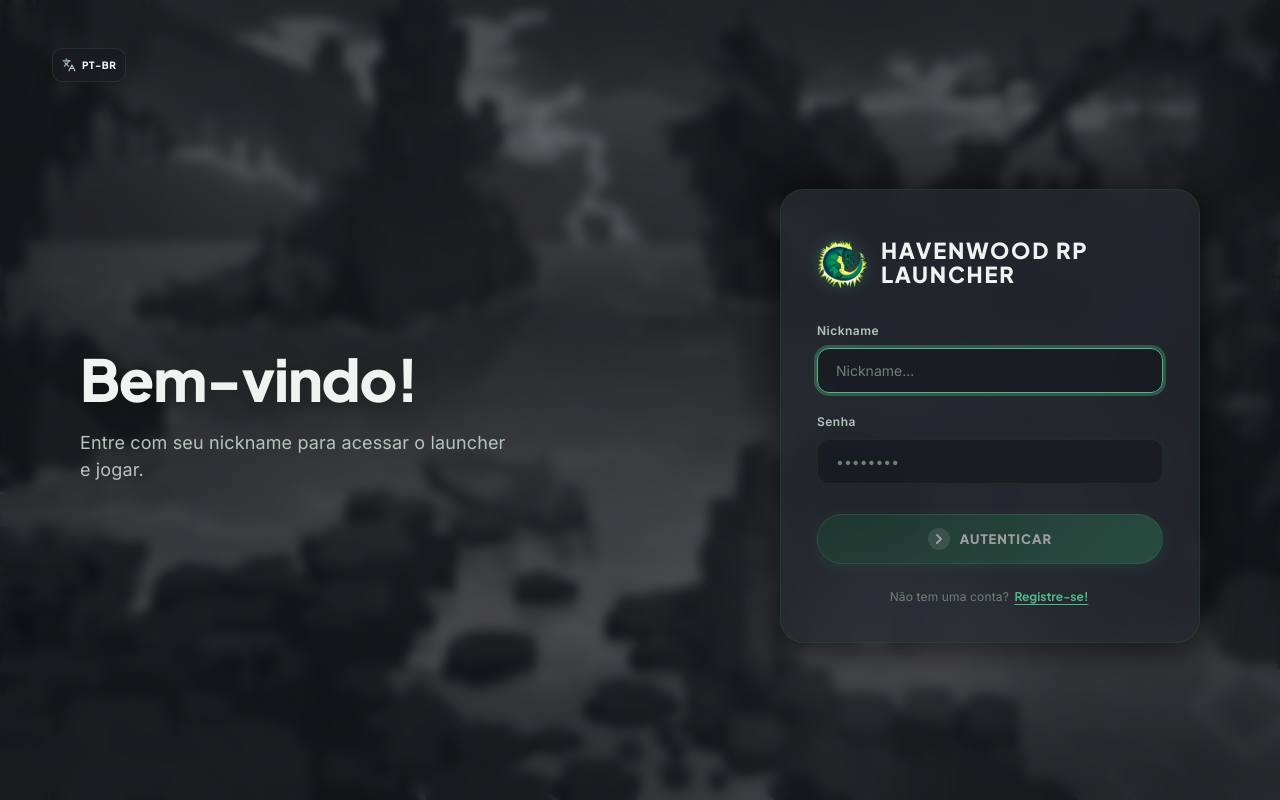
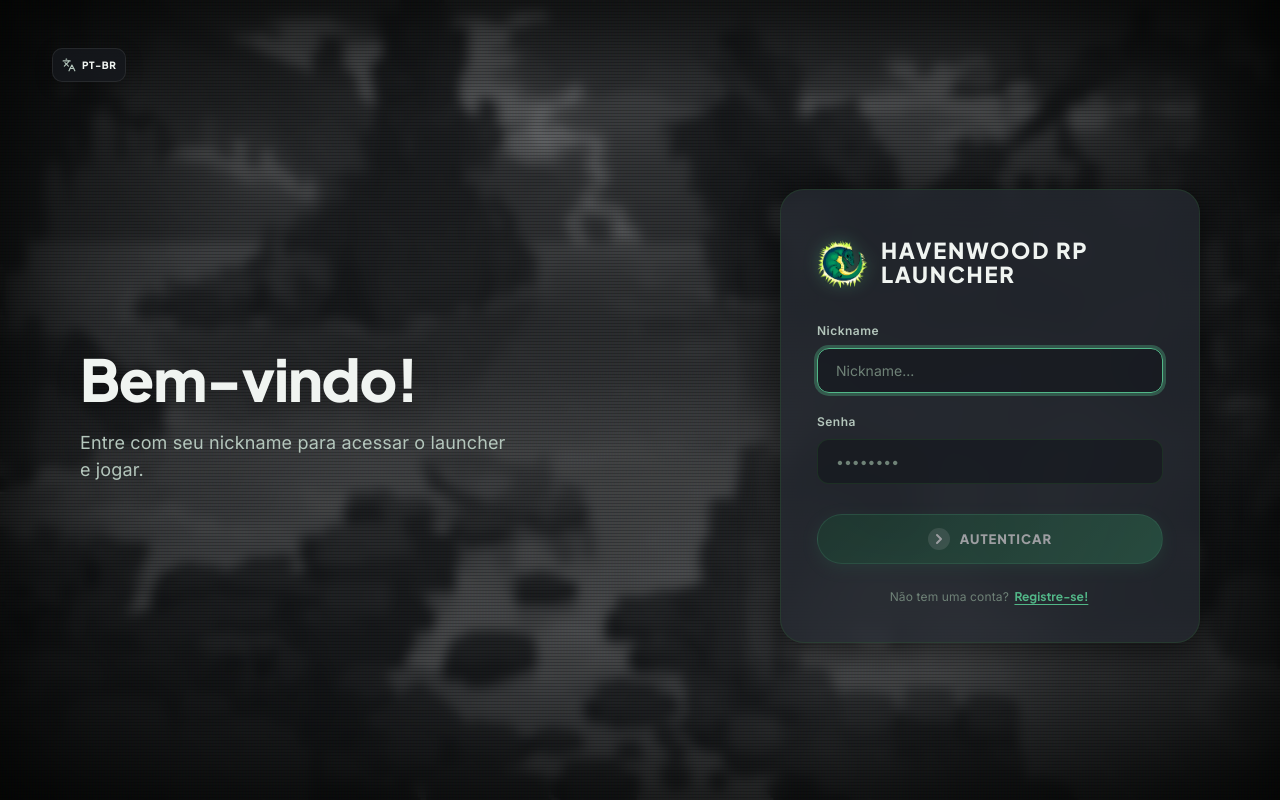
Before and after one commit to melo-scheidt/edenlauncher, a React (Vite) app: page / in a window 1280 px wide. Built offline with nearby package versions, Linux system fonts and the light colour scheme; no server answers.

Commit message:
release: 0.6.11 - efeito CRT de volta no EdenCanvas (scanlines/vignette/phosphor/flicker), labels nav 8px centralizados

```diff
--- a/package.json
+++ b/package.json
@@ -1,6 +1,6 @@
 {
   "name": "eden-launcher",
-  "version": "0.6.10",
+  "version": "0.6.11",
   "private": true,
   "description": "Havenwood RP launcher",
   "author": "Éden Studios",
--- a/src/renderer/components/EdenCanvas.jsx
+++ b/src/renderer/components/EdenCanvas.jsx
@@ -21,6 +21,15 @@
       />
       {/* Blur + tint overlay */}
       <div className={`eden-blur-overlay ${isLight ? 'eden-blur-overlay--light' : 'eden-blur-overlay--dark'}`} />
+
+      {/* Efeito TV de Tubo (CRT Effect) */}
+      <div className="crt-overlay">
+        <div className="crt-scanlines" />
+        <div className="crt-scanline-bar" />
+        <div className="crt-vignette" />
+        <div className="crt-phosphor" />
+        <div className="crt-flicker" />
+      </div>
     </div>
   );
 }
--- a/src/renderer/styles/app.css
+++ b/src/renderer/styles/app.css
@@ -86,15 +86,18 @@
 }
 
 .eden-nav-label {
+  display: flex;
+  align-items: center;
+  justify-content: center;
+  width: 100%;
   font-family: var(--font-heading);
-  font-size: 8.5px;
+  font-size: 8px;
   font-weight: 700;
-  letter-spacing: -0.01em;
+  letter-spacing: 0;
   text-transform: lowercase;
   color: var(--eden-text-mute);
   transition: color 0.2s ease;
   white-space: nowrap;
-  max-width: 100%;
   text-align: center;
 }
 
--- a/src/renderer/styles/canvas.css
+++ b/src/renderer/styles/canvas.css
@@ -38,3 +38,92 @@
   backdrop-filter: blur(6px);
   -webkit-backdrop-filter: blur(6px);
 }
+
+/* ==================== EFEITO TV DE TUBO (CRT) ==================== */
+.crt-overlay {
+  position: absolute;
+  inset: 0;
+  width: 100%;
+  height: 100%;
+  pointer-events: none;
+  z-index: 2;
+  overflow: hidden;
+}
+
+/* 1. Linhas de scanline horizontais da TV de tubo */
+.crt-scanlines {
+  position: absolute;
+  inset: 0;
+  background: repeating-linear-gradient(
+    0deg,
+    rgba(0, 0, 0, 0.3) 0px,
+    rgba(0, 0, 0, 0.3) 1px,
+    transparent 1px,
+    transparent 3px
+  );
+  background-size: 100% 3px;
+  opacity: 0.75;
+}
+
+/* 2. Barra de varredura vertical (rolamento de tela retro) */
+.crt-scanline-bar {
+  position: absolute;
+  top: 0;
+  left: 0;
+  right: 0;
+  height: 20%;
+  background: linear-gradient(
+    to bottom,
+    rgba(255, 255, 255, 0) 0%,
+    rgba(255, 255, 255, 0.04) 50%,
+    rgba(255, 255, 255, 0) 100%
+  );
+  opacity: 0.7;
+  animation: crt-scanline-roll 10s linear infinite;
+}
+
+@keyframes crt-scanline-roll {
+  0% { transform: translateY(-100%); }
+  100% { transform: translateY(100vh); }
+}
+
+/* 3. Vignette e curvatura do tubo de imagem (cantos escurecidos) */
+.crt-vignette {
+  position: absolute;
+  inset: 0;
+  background: radial-gradient(
+    ellipse at center,
+    rgba(0, 0, 0, 0) 55%,
+    rgba(0, 0, 0, 0.4) 80%,
+    rgba(0, 0, 0, 0.85) 100%
+  );
+  box-shadow: inset 0 0 80px rgba(0, 0, 0, 0.7);
+}
+
+/* 4. Subpixels RGB / fósforo sutil */
+.crt-phosphor {
+  position: absolute;
+  inset: 0;
+  background: linear-gradient(
+    90deg,
+    rgba(255, 0, 0, 0.015),
+    rgba(0, 255, 0, 0.01),
+    rgba(0, 0, 255, 0.015)
+  );
+  background-size: 3px 100%;
+}
+
+/* 5. Micro-cintilação (flicker sutil de tubo de raios catódicos) */
+.crt-flicker {
+  position: absolute;
+  inset: 0;
+  background: rgba(255, 255, 255, 0.015);
+  animation: crt-flicker-anim 0.12s infinite;
+  pointer-events: none;
+}
+
+@keyframes crt-flicker-anim {
+  0% { opacity: 0.3; }
+  50% { opacity: 0.8; }
+  100% { opacity: 0.3; }
+}
```
